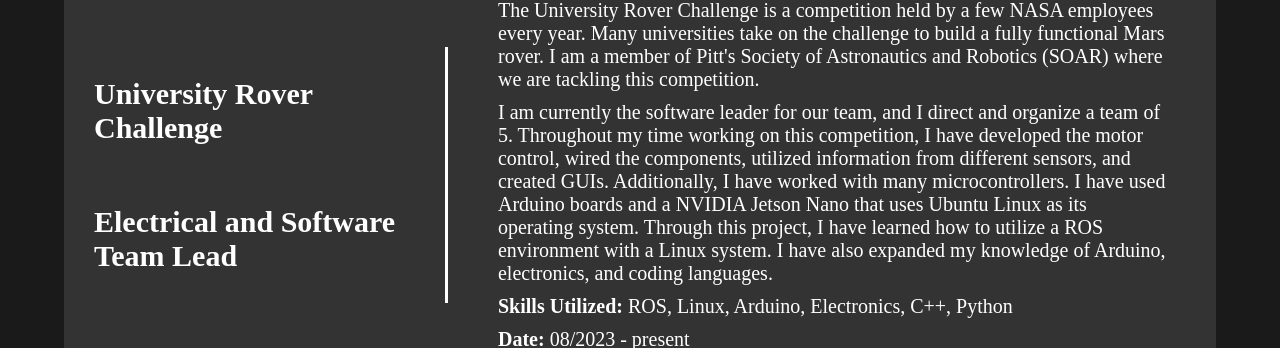
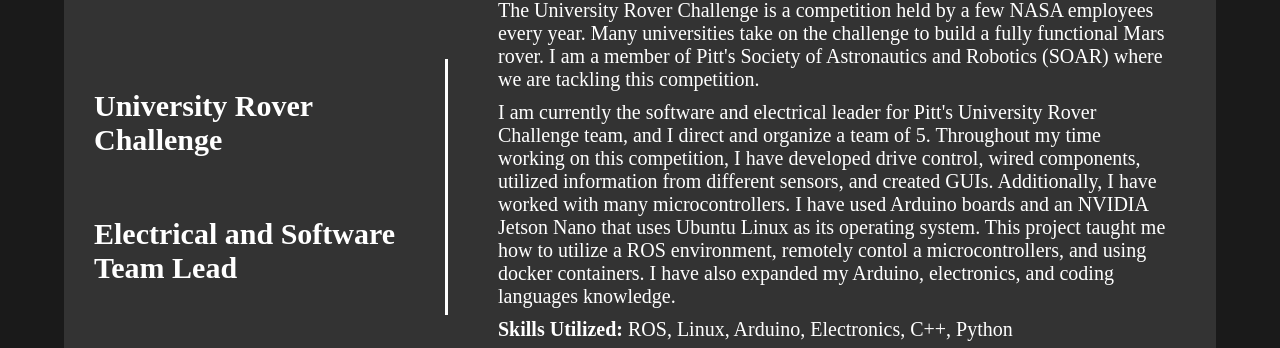
Before and after one commit to Alexander-Kwasinski/portfolio, a plain HTML site: page projects.html in a window 1280 px wide. Shown: the part 212-560 px from the top of the page. Drawn offline with Linux system fonts and the light colour scheme.

Commit message:
grammer fixes

```diff
--- a/projects.html
+++ b/projects.html
@@ -40,14 +40,11 @@
                     I am a member of Pitt's Society of Astronautics and Robotics (SOAR) where we
                     are tackling this competition.
                 </p>
-                <p class="multLines">I am currently the software leader for our team, and I direct and
-                    organize a team of 5. Throughout my time working on this competition, I have
-                    developed the motor control, wired the components,
-                    utilized information from different sensors, and created GUIs. Additionally, I have
-                    worked with many microcontrollers. I have used Arduino boards and a NVIDIA Jetson Nano
-                    that uses Ubuntu Linux as its operating system. Through this project,
-                    I have learned how to utilize a ROS environment with a Linux system. I have also
-                    expanded my knowledge of Arduino, electronics, and coding languages.
+                <p class="multLines">I am currently the software and electrical leader for Pitt's University Rover Challenge team, and I direct and organize a team of 5.
+                    Throughout my time working on this competition, I have developed drive control, wired components, utilized information
+                    from different sensors, and created GUIs. Additionally, I have worked with many microcontrollers. I have used Arduino boards and an
+                    NVIDIA Jetson Nano that uses Ubuntu Linux as its operating system. This project taught me how to
+                    utilize a ROS environment, remotely contol a microcontrollers, and using docker containers. I have also expanded my Arduino, electronics, and coding languages knowledge.
                 </p>
                 <p class="multLines">
                     <strong>Skills Utilized:</strong> ROS, Linux, Arduino, Electronics, C++, Python
@@ -68,7 +65,7 @@
             </div>
             <div class = "sec2Text  projectsSecText">
                 <p>Within Pitt's Robotics Automation Society (RAS), I work on
-                    the micromouse team. Micromouse is a competition where teams build
+                    the micromouse project. Micromouse is a competition where teams build
                     a mouse-sized robot that can autonomously navigate a maze in the shortest
                     possible time.
                 </p>
```
Also changed, not shown: work.html (+5 -5 lines).
